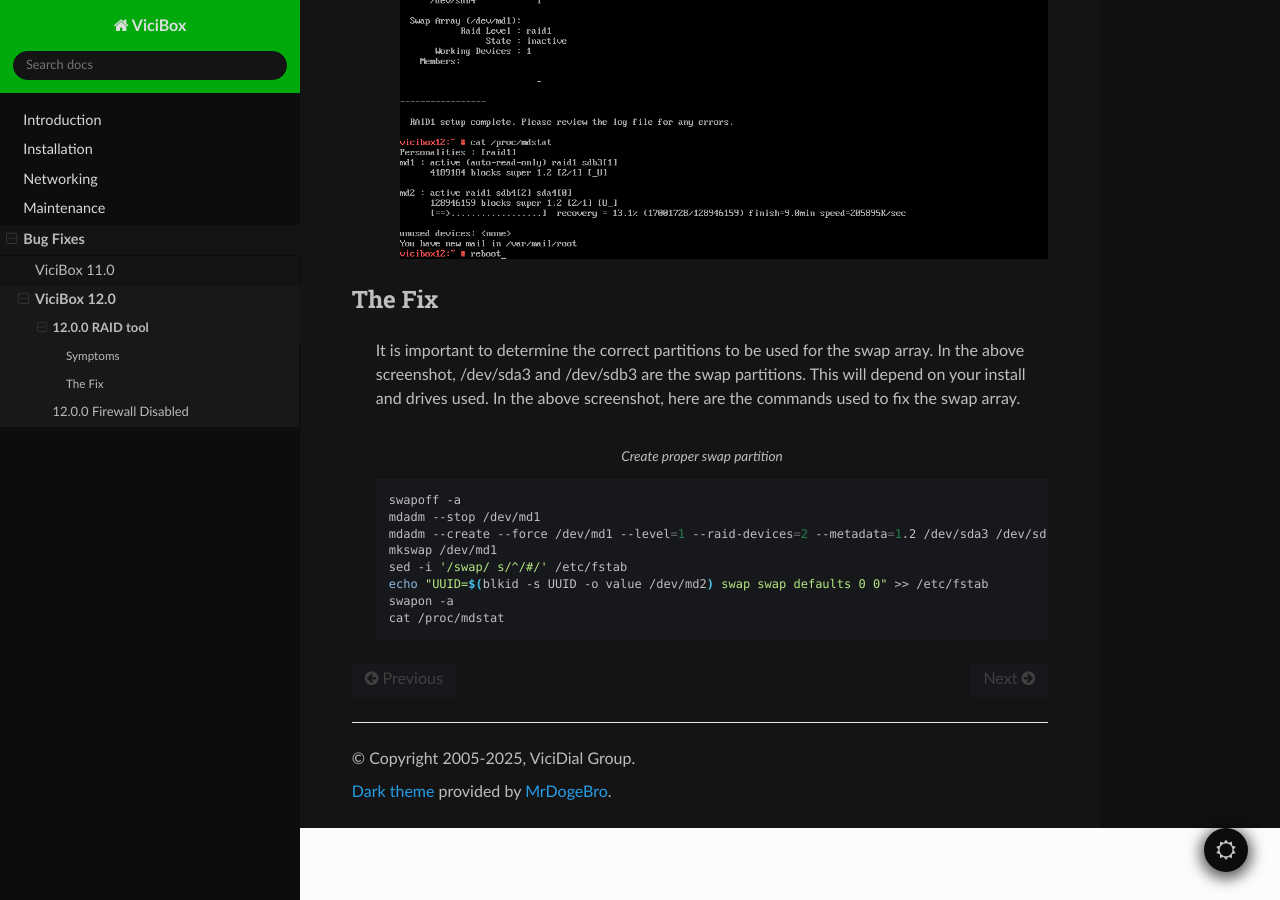
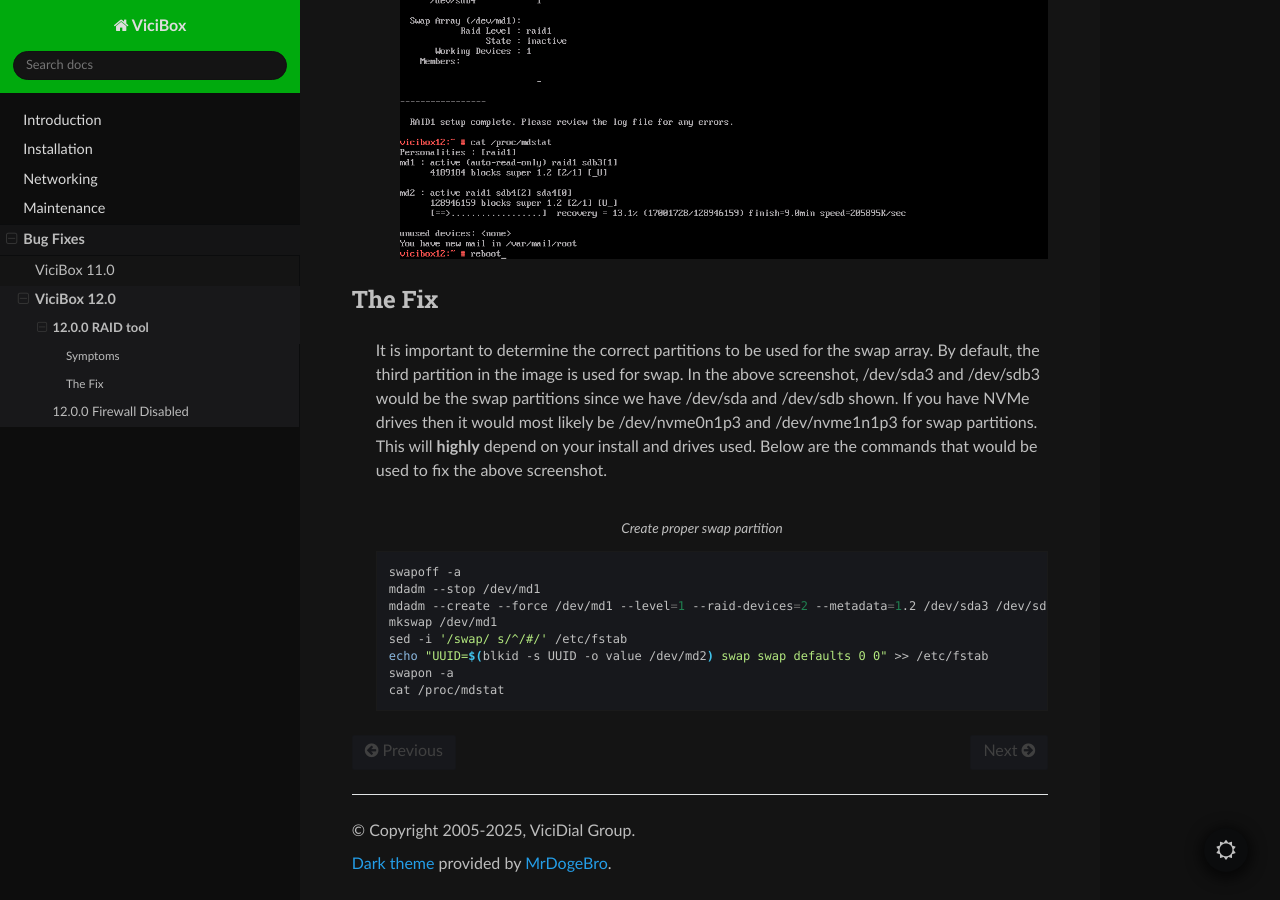
Before and after one commit to jamesvici/vicibox, a Sphinx documentation site: the page built from docs/source/bugfix/bugfix1200-1.rst, in a window 1280 px wide and 900 px high, scrolled down 1106 px. Built offline with Sphinx 7.4.7 and the Read the Docs theme 3.1.0, drawn with Linux system fonts in a browser that asks for light colours.

Commit message:
Add more clarity to drive paritions

```diff
--- a/docs/source/bugfix/bugfix1200-1.rst
+++ b/docs/source/bugfix/bugfix1200-1.rst
@@ -10,6 +10,7 @@
 
 Symptoms
 --------
+
    With the version of vicibox-mdraid1 that was included with the ViciBox v.12.0.0 image you can potentially end up with an improperly setup swap array. If you look at the output of /proc/mdstat and see /dev/md1 listed as (auto-read-only) then that is a good indication you have this issue. You can see an example of this in the below screenshot. On this newly installed ViciBox v.12.0.0 system without updates the root array contains /dev/sda4 and the swap array contains /dev/sdb3.
 
    Zombie RAID from previous ViciBox install
@@ -20,7 +21,7 @@
 The Fix
 -------
 
-   It is important to determine the correct partitions to be used for the swap array. In the above screenshot, /dev/sda3 and /dev/sdb3 are the swap partitions. This will depend on your install and drives used. In the above screenshot, here are the commands used to fix the swap array.
+   It is important to determine the correct partitions to be used for the swap array. By default, the third partition in the image is used for swap. In the above screenshot, /dev/sda3 and /dev/sdb3 would be the swap partitions since we have /dev/sda and /dev/sdb shown. If you have NVMe drives then it would most likely be /dev/nvme0n1p3 and /dev/nvme1n1p3 for swap partitions. This will **highly** depend on your install and drives used. Below are the commands that would be used to fix the above screenshot.
 
 
    .. code-block:: bash
```
